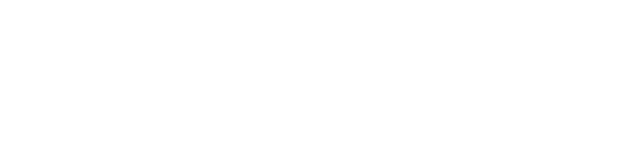
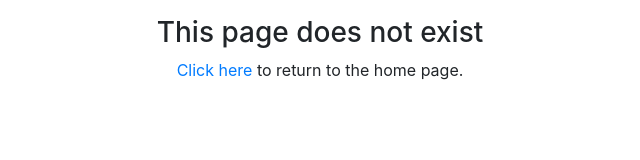
Before and after one commit to WKHAllen/GoR, a website: page src/public/errors/404.html in a window 1280 px wide. Shown: the whole page, without its empty margins (320-960 px from the left). Drawn offline with nearby package versions, Linux system fonts and the light colour scheme; files that its build step writes are made by us from their sources.

Commit message:
Add HTML error pages

```diff
--- a/src/public/errors/404.html
+++ b/src/public/errors/404.html
@@ -0,0 +1,14 @@
+<!DOCTYPE html>
+<html>
+    <head>
+        <title>This page does not exist</title>
+        <link rel="stylesheet" href="https://stackpath.bootstrapcdn.com/bootstrap/4.3.1/css/bootstrap.min.css" integrity="sha384-ggOyR0iXCbMQv3Xipma34MD+dH/1fQ784/j6cY/iJTQUOhcWr7x9JvoRxT2MZw1T" crossorigin="anonymous">
+        <link rel="stylesheet" type="text/css" href="main.css">
+    </head>
+    <body>
+        <div class="padded">
+            <h3 class="centered-text">This page does not exist</h3>
+            <p class="centered-text"><a href="/">Click here</a> to return to the home page.</p>
+        </div>
+    </body>
+</html>
--- a/src/public/main.css
+++ b/src/public/main.css
@@ -1 +1,7 @@
-/* TODO: style webpage */
+.centered-text {
+    text-align: center;
+}
+
+.padded {
+    padding: 16px;
+}
```
Also changed, not shown: src/public/errors/500.html (+14 -0 lines), src/public/index.html (+1 -0 lines).
